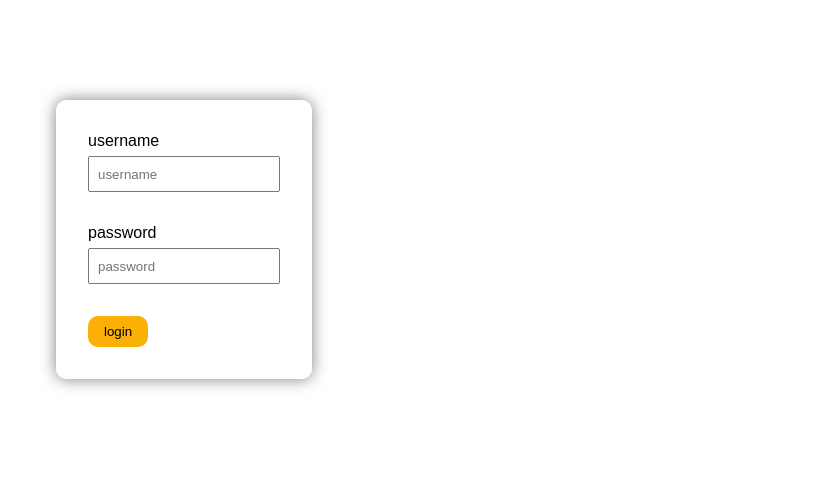
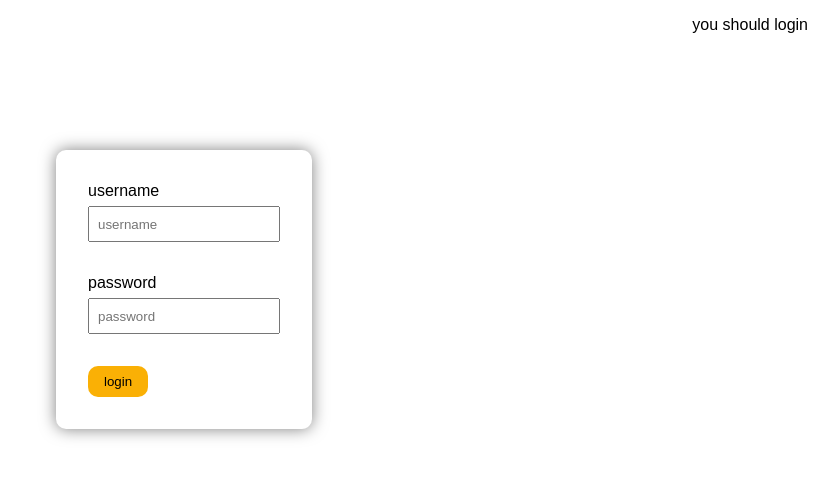
Before and after one commit to sadeghghasemnejadd/login-react-web-app, a React (Create React App) app: page / in a window 1280 px wide. Shown: the top 478 px of the page, without its empty margins (456-1280 px from the left). Built offline with nearby package versions, Linux system fonts and the light colour scheme.

Commit message:
finish log out

```diff
--- /dev/null
+++ b/src/components/button.jsx
@@ -0,0 +1,9 @@
+const Button = ({ text, onClickHandler }) => {
+  return (
+    <button onClick={onClickHandler} className="button">
+      {text}
+    </button>
+  );
+};
+
+export default Button;
--- /dev/null
+++ b/src/components/header.jsx
@@ -0,0 +1,17 @@
+import Button from "./button";
+
+const Header = () => {
+  const token = localStorage.getItem("token");
+  const logoutHandler = async () => {
+    await localStorage.removeItem("token");
+    window.location.reload();
+  };
+  return (
+    <header className="header">
+      {token && <Button text="logout" onClickHandler={logoutHandler} />}
+      {!token && <p className="header__text">you should login</p>}
+    </header>
+  );
+};
+
+export default Header;
--- a/src/components/login-form.jsx
+++ b/src/components/login-form.jsx
@@ -1,6 +1,7 @@
 import { useRef } from "react";
 import { useSelector, useDispatch } from "react-redux";
 import { loginHandler } from "../store/LoginSlice";
+import Button from "./button";
 const LoginForm = () => {
   const dispatch = useDispatch();
   const { loading } = useSelector((store) => store.login);
@@ -55,9 +56,7 @@ const LoginForm = () => {
               />
             </div>
           ))}
-          <button type="submit" className="login-form__form__btn">
-            login
-          </button>
+          <Button text="login" />
         </form>
       )}
     </section>
--- a/src/components/user-list.jsx
+++ b/src/components/user-list.jsx
@@ -7,7 +7,6 @@ const UserList = () => {
   useEffect(() => {
     fetchUser();
   }, []);
-  console.log(users);
   const fetchUser = async () => {
     try {
       await dispatch(getUsers());
--- a/src/index.js
+++ b/src/index.js
@@ -4,11 +4,15 @@ import App from "./App";
 import "./sass/main.scss";
 import { Provider } from "react-redux";
 import { store } from "./store/store";
+import Header from "./components/header";
 const root = ReactDOM.createRoot(document.getElementById("root"));
 root.render(
   <React.StrictMode>
     <Provider store={store}>
-      <App />
+      <Header />
+      <main>
+        <App />
+      </main>
     </Provider>
   </React.StrictMode>
 );
--- /dev/null
+++ b/src/sass/_button.scss
@@ -0,0 +1,11 @@
+.button {
+  padding: 0.8rem 1.6rem;
+  border: none;
+  background-color: $color_primary;
+  border-radius: 1rem;
+  transition: all 0.5s;
+  cursor: pointer;
+  &:hover {
+    transform: translateY(-0.4rem);
+  }
+}
--- /dev/null
+++ b/src/sass/_header.scss
@@ -0,0 +1,5 @@
+.header {
+  padding: 1.6rem;
+  display: flex;
+  flex-direction: row-reverse;
+}
--- a/src/sass/main.scss
+++ b/src/sass/main.scss
@@ -1,4 +1,6 @@
 @import "variable";
 @import "base";
+@import "button";
 @import "login-form";
 @import "user-list";
+@import "header";
```
